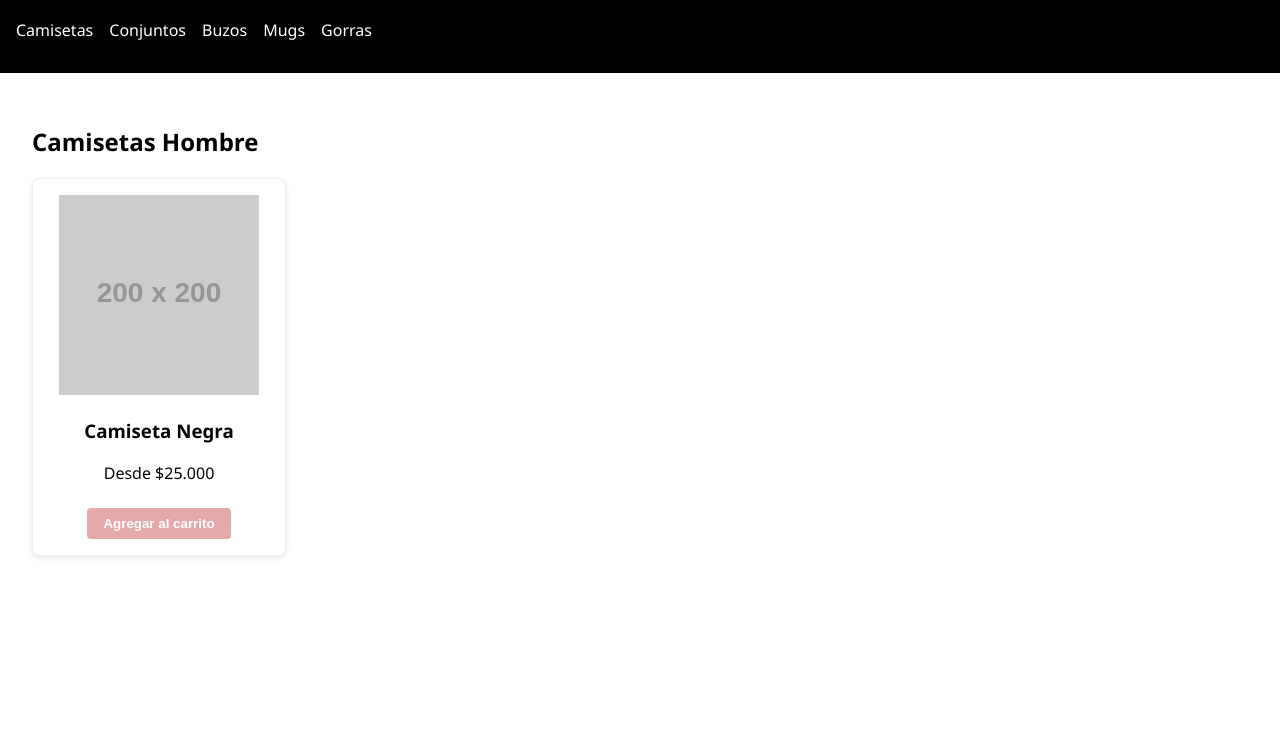
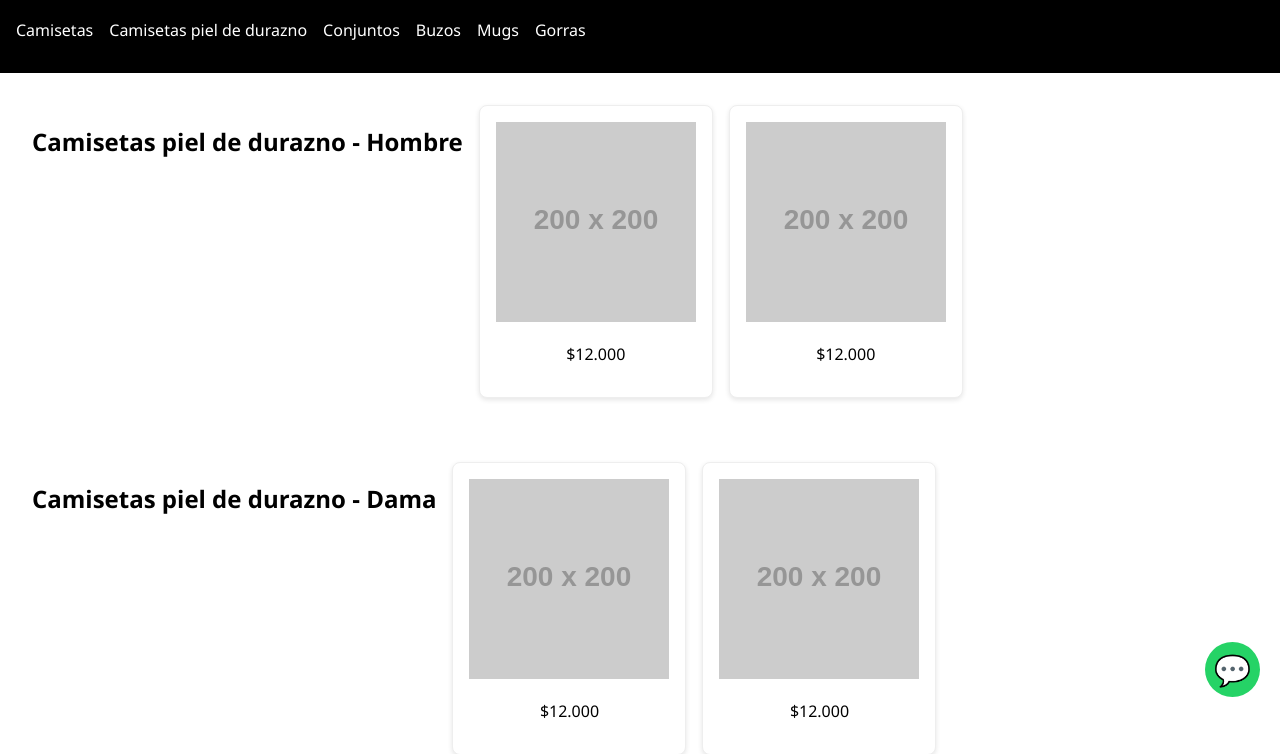
Before and after one commit to innovastore07/Innovastore07, a plain HTML site: page index.html in a window 1280 px wide. Shown: the part 83-837 px from the top of the page. Before the commit the page ends 800 px from the top, so only its background shows below. Drawn offline with Linux system fonts and the light colour scheme; placeholder pictures from the web are drawn by us.

Commit message:
Add files via upload

```diff
--- a/index.html
+++ b/index.html
@@ -16,6 +16,13 @@
             <li><a href="#camisetas-hombre">Hombre</a></li>
             <li><a href="#camisetas-dama">Dama</a></li>
             <li><a href="#camisetas-nino">Niño</a></li>
+          </ul>
+        </li>
+        <li class="dropdown">Camisetas piel de durazno
+          <ul class="submenu">
+            <li><a href="#piel-hombre">Hombre</a></li>
+            <li><a href="#piel-dama">Dama</a></li>
+            <li><a href="#piel-nino">Niño</a></li>
           </ul>
         </li>
         <li class="dropdown">Conjuntos
@@ -38,15 +45,23 @@
     </nav>
   </header>
   <main>
-    <section id="camisetas-hombre" class="product-section">
-      <h2>Camisetas Hombre</h2>
-      <div class="product-card">
-        <img src="https://via.placeholder.com/200" alt="Camiseta hombre">
-        <h3>Camiseta Negra</h3>
-        <p>Desde $25.000</p>
-        <button>Agregar al carrito</button>
-      </div>
+    <section id="piel-hombre" class="product-section">
+      <h2>Camisetas piel de durazno - Hombre</h2>
+      <div class="product-card"><img src="https://via.placeholder.com/200/ff0000/ffffff?text=Rojo" alt="Rojo"><p>$12.000</p></div>
+      <div class="product-card"><img src="https://via.placeholder.com/200/ffff00/000000?text=Amarillo" alt="Amarillo"><p>$12.000</p></div>
+    </section>
+    <section id="piel-dama" class="product-section">
+      <h2>Camisetas piel de durazno - Dama</h2>
+      <div class="product-card"><img src="https://via.placeholder.com/200/ff0000/ffffff?text=Rojo" alt="Rojo"><p>$12.000</p></div>
+      <div class="product-card"><img src="https://via.placeholder.com/200/ffff00/000000?text=Amarillo" alt="Amarillo"><p>$12.000</p></div>
+    </section>
+    <section id="piel-nino" class="product-section">
+      <h2>Camisetas piel de durazno - Niño</h2>
+      <div class="product-card"><img src="https://via.placeholder.com/200/ff0000/ffffff?text=Rojo" alt="Rojo"><p>$10.000</p></div>
+      <div class="product-card"><img src="https://via.placeholder.com/200/ffff00/000000?text=Amarillo" alt="Amarillo"><p>$10.000</p></div>
     </section>
   </main>
+  <a href="https://wa.me/573125128432?text=¡Hola!%20Vi%20una%20camiseta%20en%20Innova%20Store%20y%20quiero%20más%20información."
+     class="whatsapp-float" target="_blank" title="Chatea con nosotros">💬</a>
 </body>
 </html>
--- a/styles.css
+++ b/styles.css
@@ -42,6 +42,9 @@ nav .menu {
 }
 .product-section {
   padding: 2rem;
+  display: flex;
+  flex-wrap: wrap;
+  gap: 1rem;
 }
 .product-card {
   border: 1px solid #eee;
@@ -66,3 +69,23 @@ nav .menu {
   background-color: #f9dada;
   color: #000;
 }
+.whatsapp-float {
+  position: fixed;
+  width: 55px;
+  height: 55px;
+  bottom: 20px;
+  right: 20px;
+  background-color: #25d366;
+  color: white;
+  border-radius: 50%;
+  text-align: center;
+  font-size: 30px;
+  z-index: 100;
+  display: flex;
+  align-items: center;
+  justify-content: center;
+  text-decoration: none;
+}
+.whatsapp-float:hover {
+  background-color: #1ebe5d;
+}
```
